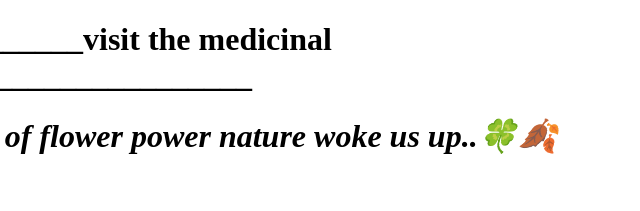
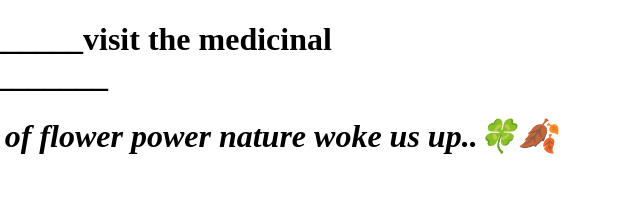
Before and after one commit to abhishekvidhate1722/medicinal-plant, a plain HTML site: page index.html in a window 1280 px wide. Shown: the top 211 px of the page, 501-1141 px from the left. Drawn offline with Linux system fonts and the light colour scheme.

Commit message:
in index page heading modified

```diff
--- a/index.html
+++ b/index.html
@@ -6,7 +6,7 @@
     <title>Medicinal Plant Gallary</title>
 </head>
 <body>
-    <h1> ____________________________________visit the medicinal Plant__________________________________________</h1>
+    <h1> ____________________________________visit the medicinal Plant_________________________________</h1>
    <h1><b><i> 🍀🍂"Herbalism was the grounding of flower power nature woke us up..🍀🍂</i></b></h1>
    <br>
    <h2>What is Medicinal plant..?</h2>
```
